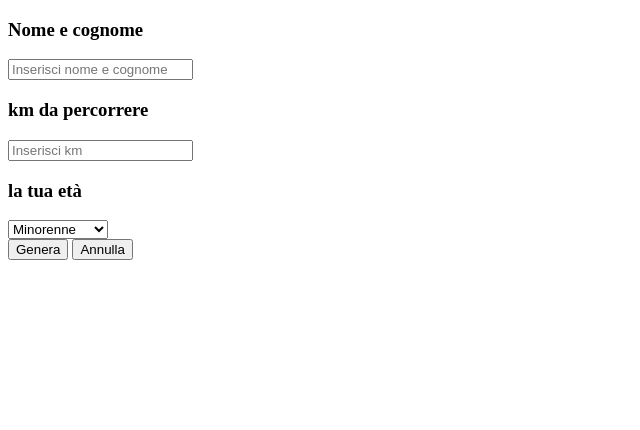
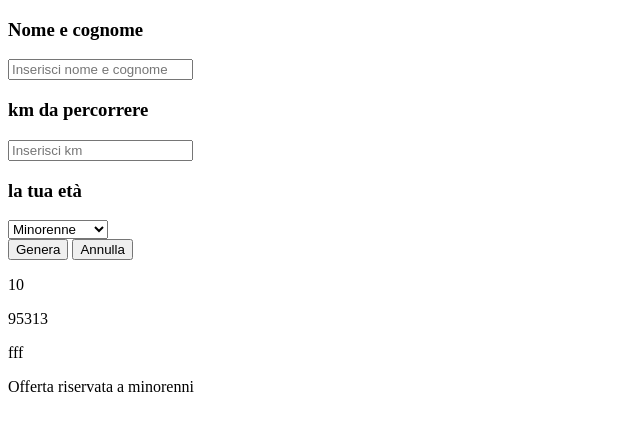
Before and after one commit to VincenzoAntignani/js-biglietto-treno-form, a plain HTML site: page index.html in a window 1280 px wide. Both pictures are taken after a click on the button "Genera". Shown: the whole page, without its empty margins (0-640 px from the left). Drawn offline with Linux system fonts and the light colour scheme.

Commit message:
Generazione biglietto

```diff
--- a/index.html
+++ b/index.html
@@ -30,6 +30,14 @@
       <button id="btn_genera" type="button" name="button">Genera</button>
       <button id="btn_delete" type="button" name="button">Annulla</button>
 
+      <div class="ticket">
+        <p id="name_passenger">hjh</p>
+        <p id="number_carriage">fdfd</p>
+        <p id="number_code">sss</p>
+        <p id="final_price">fff</p>
+        <p id="offer">gffg</p>
+      </div>
+
     </div>
 
 
--- a/js/script.js
+++ b/js/script.js
@@ -13,14 +13,65 @@ generaBiglietto.addEventListener("click",
 
   function() {
     var yourName = document.getElementById("name").value;
-    console.log(yourName)
+    console.log(yourName);
 
     var yourKm = document.getElementById("km").value;
-    console.log(yourKm)
+    console.log(yourKm);
 
     var yourAge = document.getElementById("age").value;
-    console.log(yourAge)
+    console.log(yourAge);
 
+    // Prezzo di un km percorso
+    var euroKm = 0.21;
+    console.log("Costo di un km: " + euroKm);
+
+    ///Prezzo base
+    var euroTot = yourKm * euroKm ;
+    console.log("Costo del viaggio: " + euroTot);
+
+    // Sconto per minorenni
+    var saleUnderage = euroTot / 1.20;
+    // console.log(saleUnderage);
+
+    // Sconto per Over65
+    var saleSenior = euroTot / 1.40;
+    // console.log(saleSenior);
+
+    // Messaggio offerta
+    var msgOffer = "";
+
+    // Applicazione del prezzo
+    if (yourAge == "minorenne") {
+      saleUnderage.toFixed(2);
+      console.log("Prezzo scontato al minore: " + saleUnderage.toFixed(2));
+
+      msgOffer = "Offerta riservata a minorenni";
+
+    } else if (yourAge == "over65") {
+      saleSenior.toFixed(2);
+      console.log("Prezzo scontato al senior: " + saleSenior.toFixed(2));
+
+      msgOffer = "Offerta Gold Senior";
+
+    } else {
+      euroTot;
+      console.log("Prezzo pieno: " + euroTot.toFixed(2));
+
+      msgOffer = "Prezzo standard";
+
+    }
+
+    // Generazione biglietto
+    var nameUtent = document.getElementById("name").value;
+    document.getElementById("name_passenger").innerHTML = nameUtent;
+
+    var numCarriage = Math.floor(Math.random() * 10) + 1;
+    document.getElementById("number_carriage").innerHTML = numCarriage;
+
+    var numCode = Math.floor(Math.random() * 10000) + 90000;
+    document.getElementById("number_code").innerHTML = numCode;
+
+    document.getElementById("offer").innerHTML = msgOffer;
   }
 );
 
```
